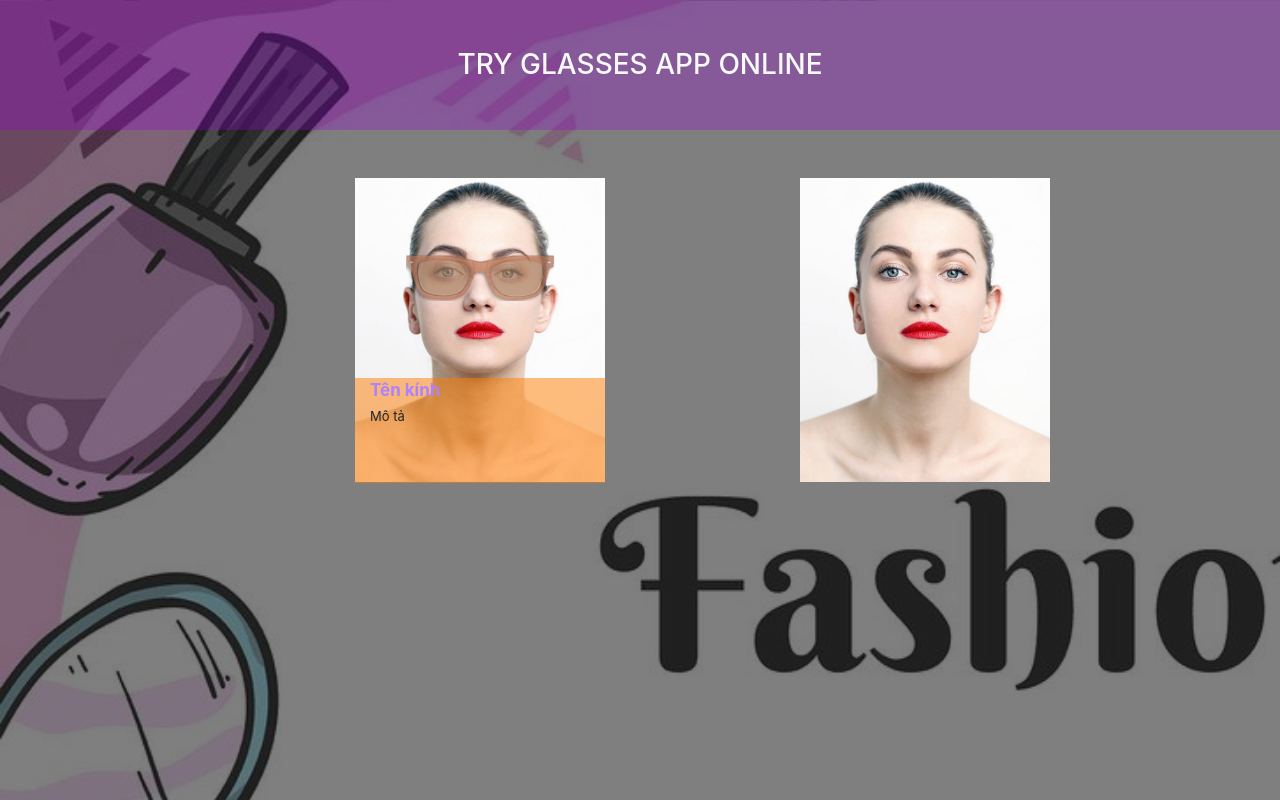
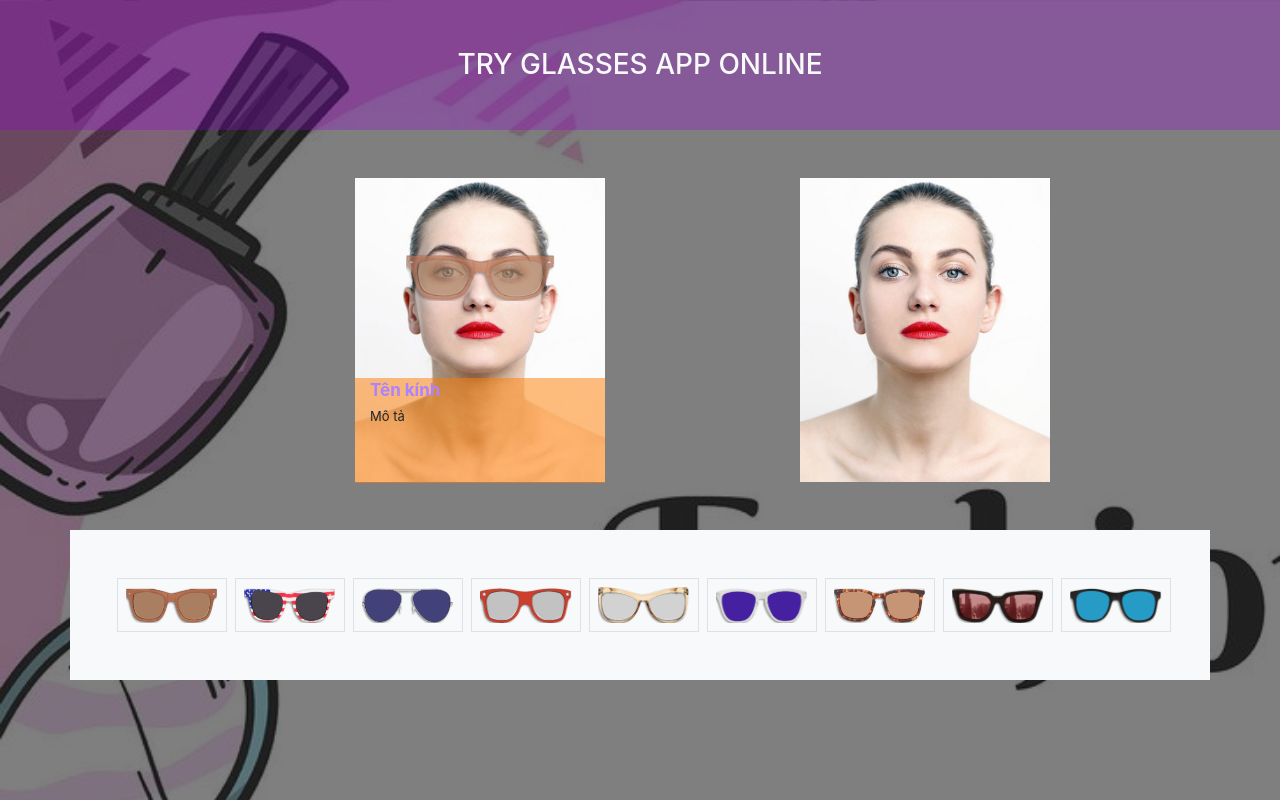
Before and after one commit to LeHoangTrong15102000/BaiTapThucHanhLayout_React_K1, a React (Create React App) app: page / in a window 1280 px wide. Shown: the top 800 px of the page. Built offline with nearby package versions, Linux system fonts and the light colour scheme.

Commit message:
Complete Binding Data glasses

```diff
--- a/src/TryGlasses/TryGlasses.js
+++ b/src/TryGlasses/TryGlasses.js
@@ -1,4 +1,5 @@
 import React, { Component } from 'react'
+import dataGlasses from '../Data/dataGlasses.json'
 
 export default class TryGlasses extends Component {
 
@@ -16,6 +17,21 @@ export default class TryGlasses extends Component {
   // Để cai desc phía dưới tấm hình
 
   // Bước 2: Render những kính bên dưới, cách thức chọn kính và tổ chức dữ liệu như thế nào
+  // Load những phần dữ liệu của giao diện JSON ra
+
+
+
+  // Viết hàm render ra giao diện người dùng
+  renderGlassesList = () => {
+    return dataGlasses.map((glassesItem, index) => {
+      return <img className="ml-2 p-2 border border-width-1" key={index} style={{width: '110px', cursor: 'pointer'}} src={glassesItem.url} alt="ImgGlasses"/>
+    })
+  }
+
+
+  // Bước 3 viết hàm xử lý sử kiện click cho giao diện và xử lý state cho mắt kính
+
+
   render() {
 
     const styleGlasses = {
@@ -35,6 +51,8 @@ export default class TryGlasses extends Component {
       backgroundColor: 'rgba(255,127,0,0.5)',
       textAlign: 'left',
     }
+
+
 
     return (
       <div style={{backgroundImage: 'url(./glassesImage/background.jpg)' ,backgroundSize: '2000px', minHeight: '2000px'}}>
@@ -60,6 +78,12 @@ export default class TryGlasses extends Component {
               </div>
             </div>
           </div>
+
+          {/* Chứa nội dung của danh sách các kính */}
+          <div className="bg-light mt-5 p-5 container text-center d-flex justify-content-center">
+            {/* Gọi hàm RenderGlassesList */}
+            {this.renderGlassesList()}
+          </div>
         </div>
       </div>
     )
```
